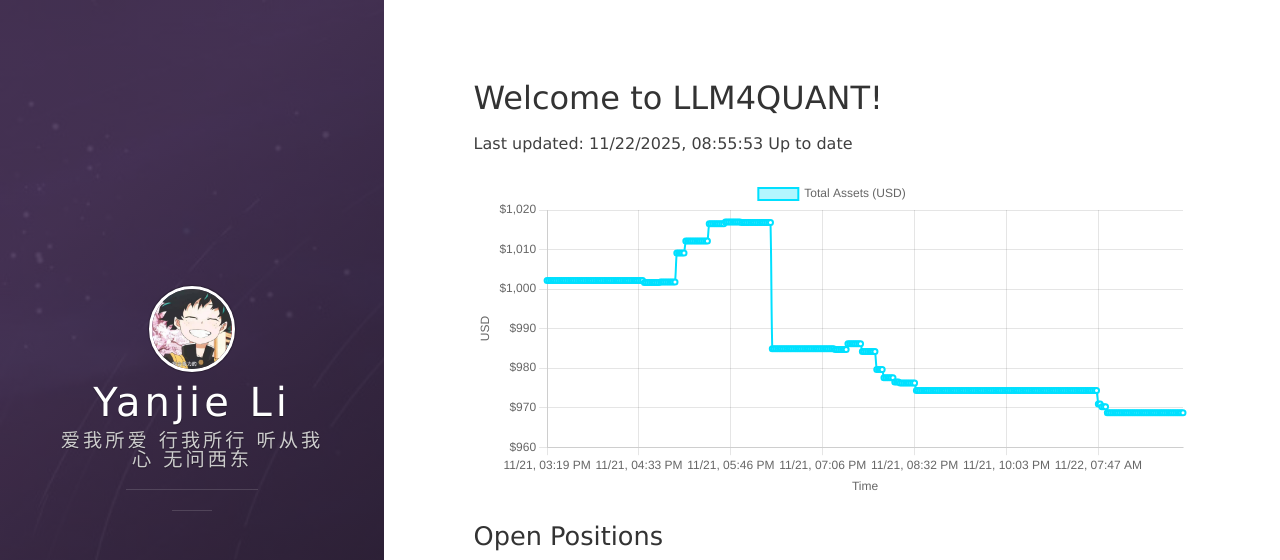
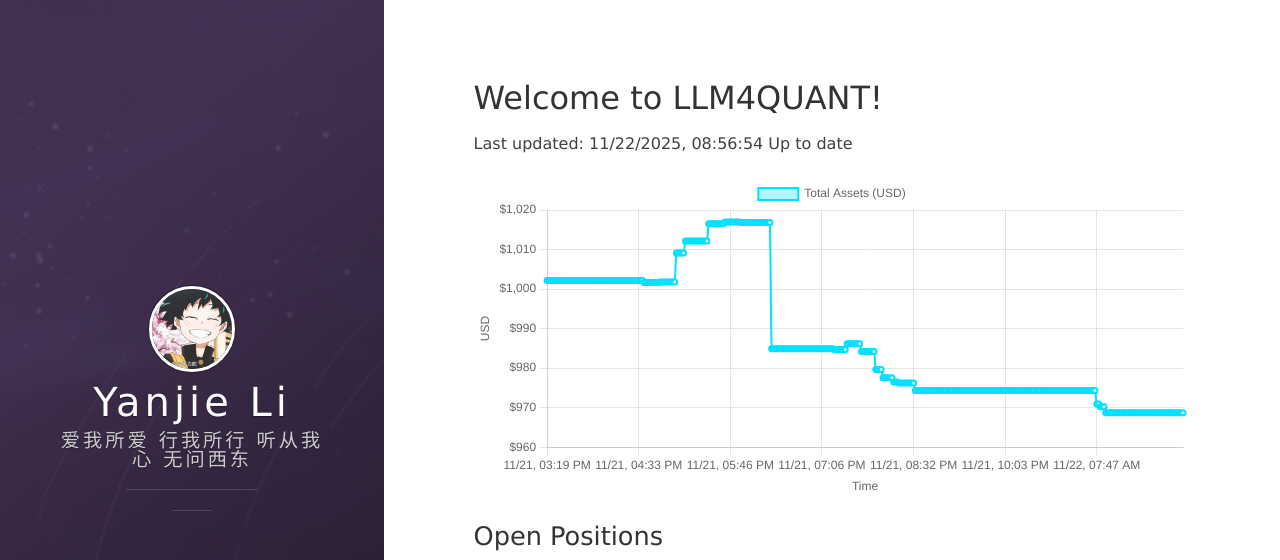
Before and after one commit to leeyegy/leeyegy.github.io, a Jekyll site: the page built from live-trading.html, in a window 1280 px wide and 1026 px high. Shown: the top 560 px of the window. Built offline with Jekyll 4.4.1, drawn with Linux system fonts in a browser that asks for light colours; nearby versions of some CDN libraries.

Commit message:
AccountMonitor: update balance history 2025-11-22T16:56:54+08:00

```diff
--- a/assets/data/binance/balance-history.json
+++ b/assets/data/binance/balance-history.json
@@ -1,5 +1,5 @@
 {
-  "generatedAt": "2025-11-22T16:55:53+08:00",
+  "generatedAt": "2025-11-22T16:56:54+08:00",
   "asset": "total_usd_value",
   "history": [
     {
@@ -1417,6 +1417,10 @@
     {
       "timestamp": "2025-11-22T16:55:53+08:00",
       "totalUsd": 968.69074819
+    },
+    {
+      "timestamp": "2025-11-22T16:56:54+08:00",
+      "totalUsd": 968.69074819
     }
   ]
 }
```
